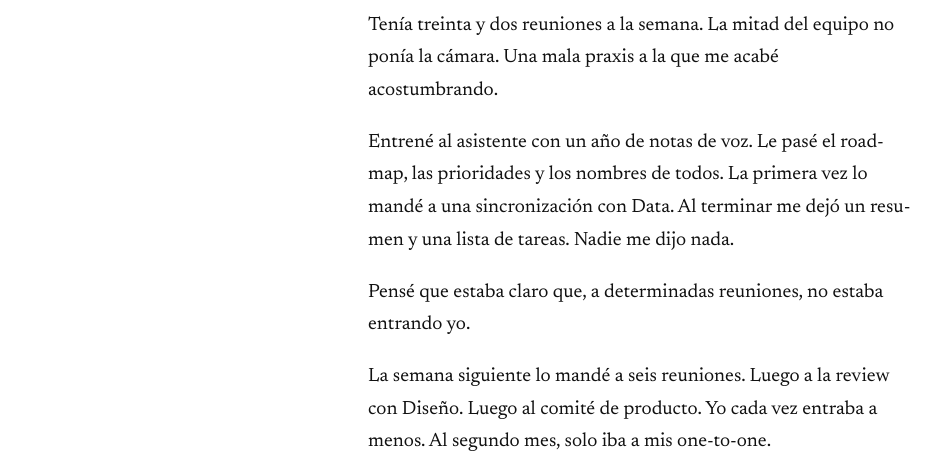
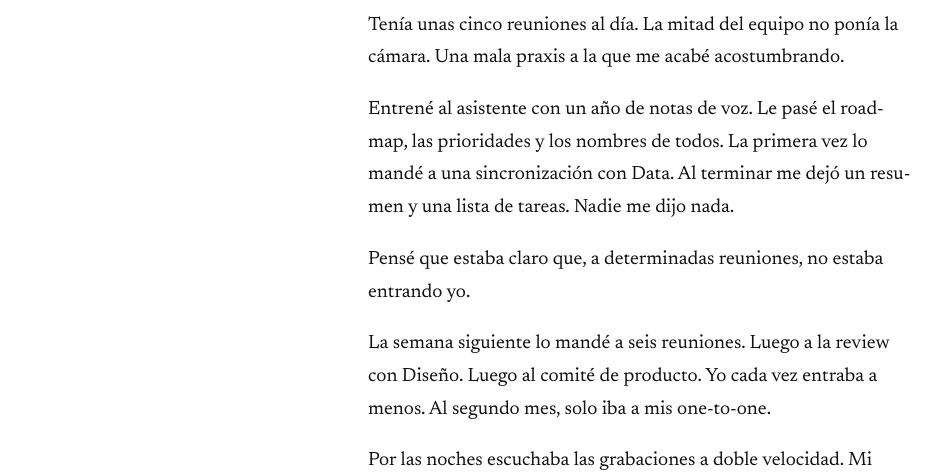
Before and after one commit to paulamascaros/por-un-punado-de-tokens, a plain HTML site: page relatos/camara-apagada.html in a window 1280 px wide. Shown: the part 628-1100 px from the top of the page, without its empty margins (0-941 px from the left). Drawn offline with Linux system fonts and the light colour scheme.

Commit message:
Cámara apagada: cinco reuniones al día

```diff
--- a/relatos/camara-apagada.html
+++ b/relatos/camara-apagada.html
@@ -4,9 +4,9 @@
 <meta charset="utf-8">
 <meta name="viewport" content="width=device-width, initial-scale=1">
 <title>Cámara apagada | Por un puñado de tokens</title>
-<meta name="description" content="Tenía treinta y dos reuniones a la semana. La mitad del equipo no ponía la cámara. Una mala praxis a la que me acabé acostumbrando.">
+<meta name="description" content="Tenía unas cinco reuniones al día. La mitad del equipo no ponía la cámara. Una mala praxis a la que me acabé acostumbrando.">
 <meta property="og:title" content="Cámara apagada | Por un puñado de tokens">
-<meta property="og:description" content="Tenía treinta y dos reuniones a la semana. La mitad del equipo no ponía la cámara. Una mala praxis a la que me acabé acostumbrando.">
+<meta property="og:description" content="Tenía unas cinco reuniones al día. La mitad del equipo no ponía la cámara. Una mala praxis a la que me acabé acostumbrando.">
 <link rel="preconnect" href="https://fonts.googleapis.com"><link rel="preconnect" href="https://fonts.gstatic.com" crossorigin><link rel="stylesheet" href="https://fonts.googleapis.com/css2?family=Instrument+Serif&family=Newsreader:opsz,wght@6..72,400&family=Inter:wght@400;500&display=swap">
 <link rel="stylesheet" href="../estilo.css">
 </head>
@@ -47,7 +47,7 @@
 </svg>
 <h1>Cámara apagada</h1>
 <div class="cuerpo">
-<p>Tenía treinta y dos reuniones a la semana. La mitad del equipo no ponía la cámara. Una mala praxis a la que me acabé acostumbrando.</p>
+<p>Tenía unas cinco reuniones al día. La mitad del equipo no ponía la cámara. Una mala praxis a la que me acabé acostumbrando.</p>
 <p>Entrené al asistente con un año de notas de voz. Le pasé el roadmap, las prioridades y los nombres de todos. La primera vez lo mandé a una sincronización con Data. Al terminar me dejó un resumen y una lista de tareas. Nadie me dijo nada.</p>
 <p>Pensé que estaba claro que, a determinadas reuniones, no estaba entrando yo.</p>
 <p>La semana siguiente lo mandé a seis reuniones. Luego a la review con Diseño. Luego al comité de producto. Yo cada vez entraba a menos. Al segundo mes, solo iba a mis one-to-one.</p>
```
